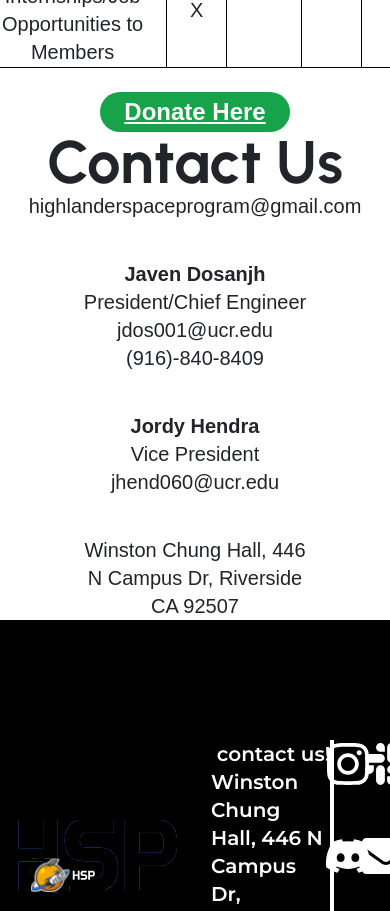
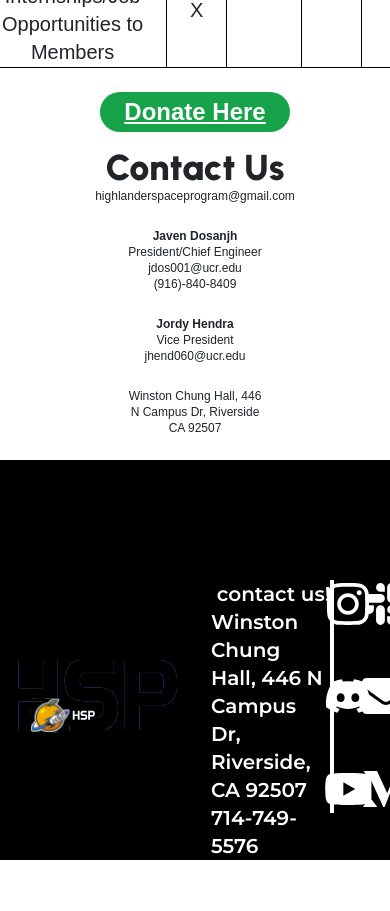
Before and after one commit to acm-ucr/hsp-website, a Next.js app: page /donate in a window 390 px wide. Shown: the part 6060-6971 px from the top of the page. After the commit the page ends 6920 px from the top, so only its background shows below. Built offline with nearby package versions, Linux system fonts and the light colour scheme.

Commit message:
contact section responsiveness

```diff
--- a/src/components/Footer.js
+++ b/src/components/Footer.js
@@ -16,7 +16,7 @@ const Footer = () => {
   return (
     <div className="grid grid-cols-2 gap-8 text-white bg-black w-full pt-24 pb-4">
       <div className="flex justify-start ">
-        <Image src={logo} />
+        <Image src={logo} alt="logo" />
       </div>
       <div className="grid grid-cols-3 divide-x-4 divide-white justify-center items-center ">
         <div className="font-montserrat h-5/6 grid col-span-2 justify-center items-center ">
--- a/src/components/donate/Contact.js
+++ b/src/components/donate/Contact.js
@@ -3,26 +3,28 @@ import React from "react";
 const Contact = () => {
   return (
     <div className=" text-center">
-      <div className="text-6xl font-urbanist font-bold ">Contact Us</div>
-      <div className=" font-sans text-xl">
-        <div className="mb-10">highlanderspaceprogram@gmail.com </div>
+      <div className="mt-3 md:mt-5 text-4xl md:text-5xl font-urbanist font-black ">
+        Contact Us
+      </div>
+      <div className=" font-sans text-xs lg:text-xl sm:text-sm">
+        <div className="mb-4">highlanderspaceprogram@gmail.com </div>
 
         <div className="font-extrabold">Javen Dosanjh</div>
 
         <div>President/Chief Engineer</div>
-        <div>jdos001@ucr.edu</div>
+        <div> jdos001@ucr.edu</div>
         <div>(916)-840-8409</div>
 
-        <div className="font-bold mt-10">Jordy Hendra</div>
+        <div className="font-extrabold mt-4">Jordy Hendra</div>
 
         <div>Vice President</div>
         <div>jhend060@ucr.edu</div>
 
-        <div className="mt-10">Winston Chung Hall, 446</div>
+        <div className="mt-4">Winston Chung Hall, 446</div>
 
         <div>N Campus Dr, Riverside</div>
 
-        <div>CA 92507</div>
+        <div className="mb-4 md:mb-5">CA 92507</div>
       </div>
     </div>
   );
```
